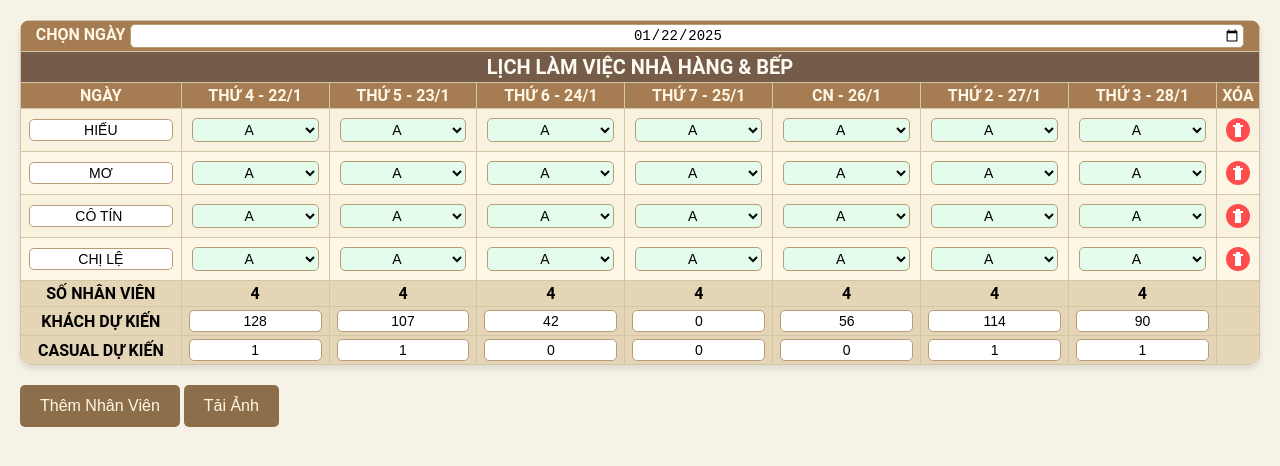
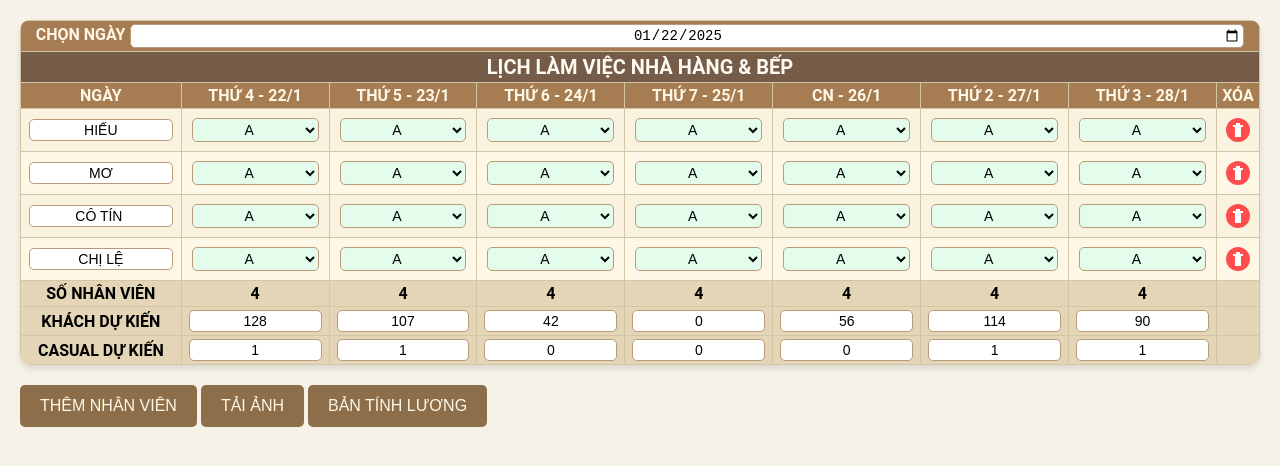
Before and after one commit to phongkdo/SeaGarden, a plain HTML site: page Work Schedule.html in a window 1280 px wide. Drawn offline with nearby package versions, Linux system fonts and the light colour scheme.

Commit message:
Add files via upload

```diff
--- a/Work Schedule.html
+++ b/Work Schedule.html
@@ -528,8 +528,9 @@ tbody tr:nth-child(even) {
          </tfoot>
       </table>
       <div style="flex: 1; text-align: left;">
-         <button class="add-row-btn" onclick="addRow()">Thêm Nhân Viên</button>
-		 <button class="add-row-btn" onclick="exportToImage()">Tải Ảnh</button>
+         <button class="add-row-btn" onclick="addRow()">THÊM NHÂN VIÊN</button>
+		 <button class="add-row-btn" onclick="exportToImage()">TẢI ẢNH</button>
+		 <button class="add-row-btn" onclick="window.location.href='Labor Count.html'">BẢN TÍNH LƯƠNG</button>
          <span id="warning-message" style="color: red; display: none; text-align: center; flex-grow: 1; font-weight: bold; text-transform: uppercase;">
          Ngày đã chọn không phải là thứ 2
          </span>
```
Also changed, not shown: Labor Count.html (+1 -0 lines).
